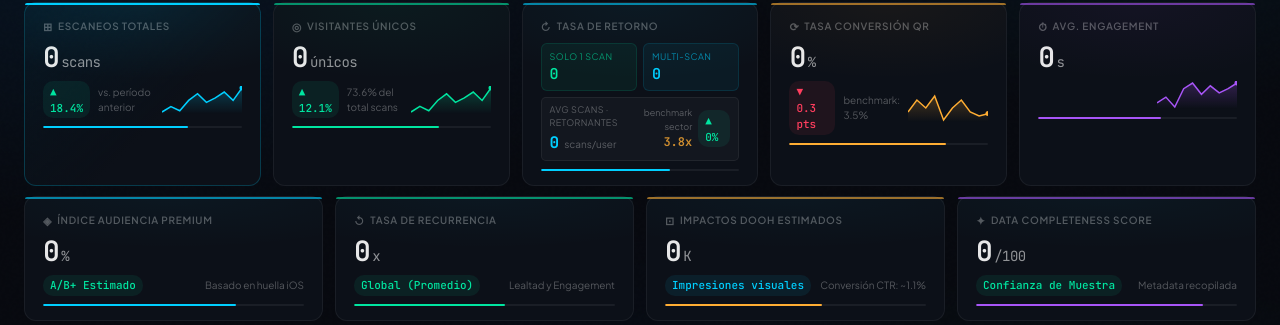
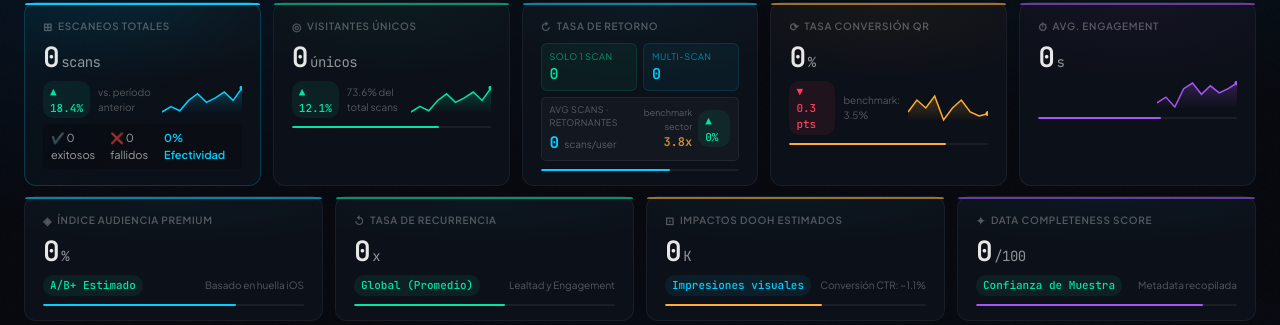
Before and after one commit to joao1975-rgb/qr-tracking, a FastAPI app: page /dashboard in a window 1280 px wide; the page is wider, and only the part inside the window is pictured. Shown: the part 184-509 px from the top of that part. Run offline with FastAPI, Linux system fonts and the light colour scheme; parts of the project's set-up code (start-up, migrations or seed data) failed here and were passed over; some libraries are stand-ins or nearby versions.

Commit message:
Add success, fail, and effectivity rate to the Total Scans KPI card

```diff
--- a/qr_tracking_system/templates/dashboard_antigravity_v28.html
+++ b/qr_tracking_system/templates/dashboard_antigravity_v28.html
@@ -1355,12 +1355,16 @@ body {
     <div class="kpi-card featured" style="--card-accent:#00CFFF;--card-glow:rgba(0,207,255,0.08);">
       <div class="kpi-label"><span class="kpi-label-icon">⊞</span> Escaneos Totales</div>
       <div class="kpi-value" id="kpi-total">0<span class="unit">scans</span></div>
-      <div class="kpi-footer">
+      <div class="kpi-footer" style="margin-bottom: 6px;">
         <span class="kpi-delta up">▲ 18.4%</span>
         <span class="kpi-compare">vs. período anterior</span>
         <canvas class="kpi-sparkline" id="spark-total"></canvas>
       </div>
-      <div class="kpi-progress"><div class="kpi-progress-fill" data-pct="73" style="background:#00CFFF;"></div></div>
+      <div style="display:flex; justify-content:space-between; font-size:11px; color:rgba(255,255,255,0.6); background:rgba(0,0,0,0.2); padding:6px 8px; border-radius:4px; margin-top: auto;">
+        <span title="Redirecciones exitosas" id="kpi-success">✔️ 0 exitosos</span>
+        <span title="Diferencia sin redirección completada" id="kpi-fail">❌ 0 fallidos</span>
+        <span title="Tasa de Efectividad sobre Totales" id="kpi-effect" style="color:var(--card-accent); font-weight:600;">0% Efectividad</span>
+      </div>
     </div>
 
     <div class="kpi-card" style="--card-accent:#00E5A0;--card-glow:rgba(0,229,160,0.05);">
@@ -2973,6 +2977,18 @@ document.addEventListener('DOMContentLoaded', () => {
         animateCounter(document.getElementById('kpi-total'), total, 2000, 0);
         animateCounter(document.getElementById('kpi-unique'), unique, 2000, 0);
 
+        // Populating new specific fields for Escaneos Totales
+        const failed_redirects = Math.max(0, total - redirects);
+        const effect_pct = total > 0 ? ((redirects / total) * 100).toFixed(1) : 0;
+
+        const elSucc = document.getElementById('kpi-success');
+        const elFail = document.getElementById('kpi-fail');
+        const elEff  = document.getElementById('kpi-effect');
+        if (elSucc) elSucc.innerHTML = `✔️ ${redirects} exitosos`;
+        if (elFail) elFail.innerHTML = `❌ ${failed_redirects} fallidos`;
+        if (elEff) elEff.innerHTML = `${effect_pct}% efectividad`;
+
+
         // Breakdown logic (single vs multi)
         const single = stats.single_scanners !== undefined ? stats.single_scanners : 0;
         const multi  = stats.multi_scanners !== undefined ? stats.multi_scanners : 0;
```
